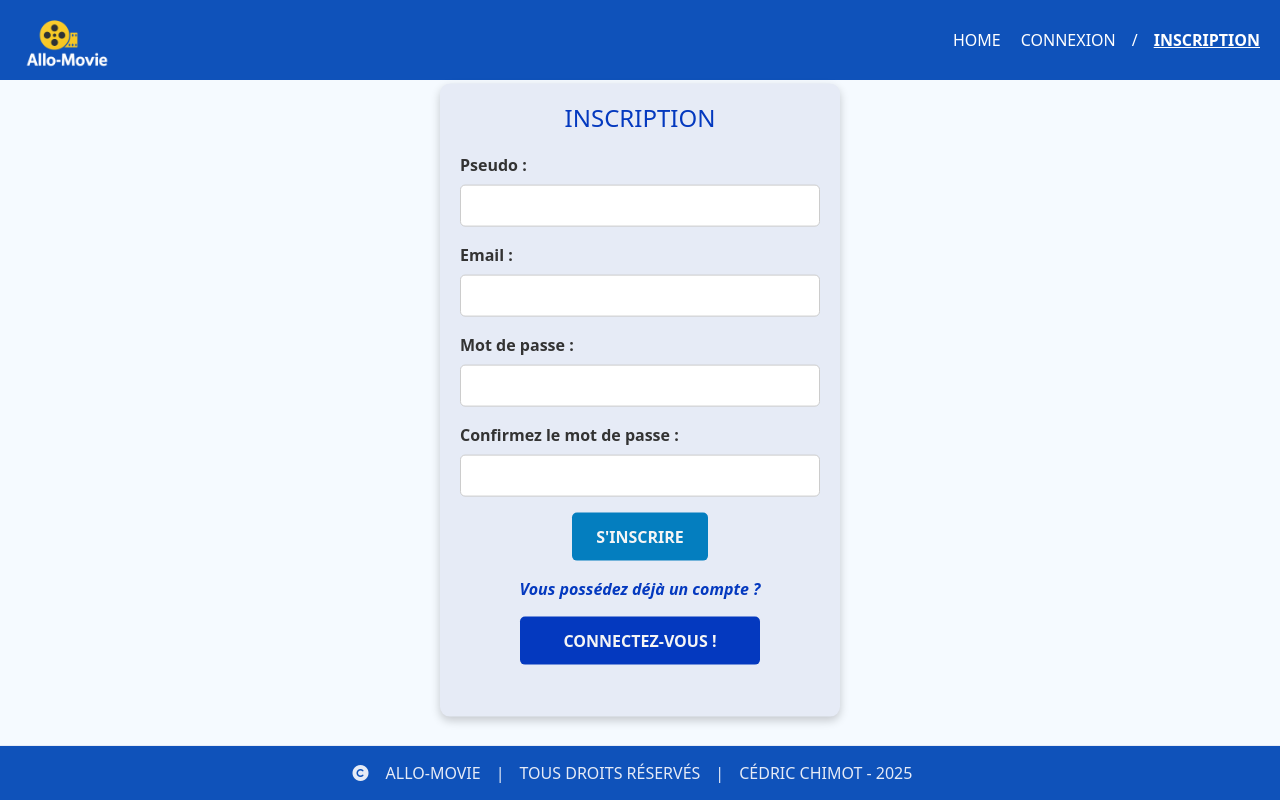
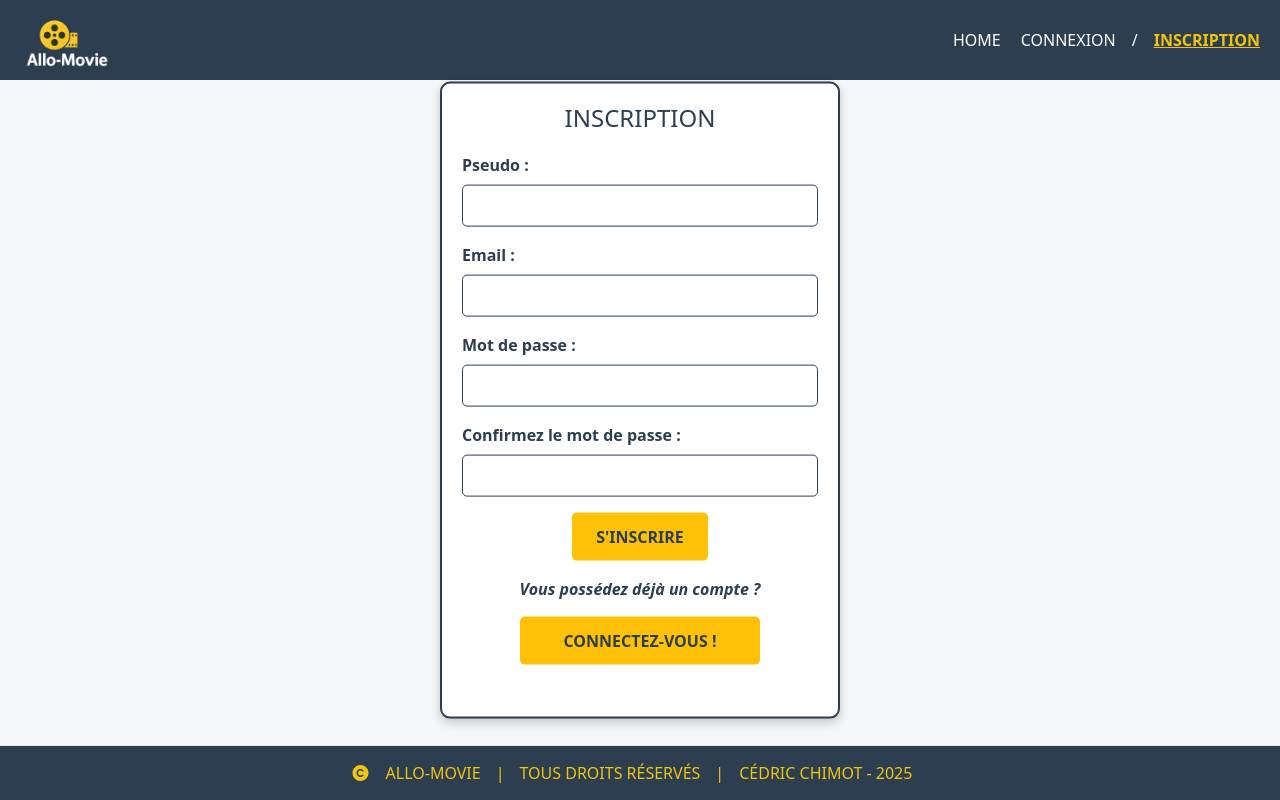
Before and after one commit to cedric-chimot/allo-movie-front, an Angular app: page /register in a window 1280 px wide. Built offline with nearby package versions, Linux system fonts and the light colour scheme.

Commit message:
application d'un nouveau style pour l'appli

```diff
--- a/src/app/components/admin/admin-navbar/admin-navbar.component.css
+++ b/src/app/components/admin/admin-navbar/admin-navbar.component.css
@@ -1,5 +1,5 @@
 .navbar {
-  background-color: #0f52ba;
+  background-color: #2C3E50;
 }
 
 .nav-link {
@@ -16,10 +16,16 @@
 }
 
 .logo {
-  height: 70px; /* Ajuste la taille à ton besoin */
+  height: 70px;
 }
 
 .logo-container span {
   font-weight: bold;
   font-size: 1rem;
 }
+
+.btn-logout {
+  background-color: #F1C40F;
+  text-decoration: none;
+  text-transform: uppercase;
+}
--- a/src/app/components/admin/admin-navbar/admin-navbar.component.html
+++ b/src/app/components/admin/admin-navbar/admin-navbar.component.html
@@ -14,6 +14,9 @@
         <li class="nav-item">
           <a class="nav-link text-white me-3" routerLink="/home" routerLinkActive="active">Application</a>
         </li>
+        <li class="nav-item">
+          <button class="btn btn-logout" (click)="logout()">Déconnexion</button>
+        </li>
       </ul>
     </div>
   </div>
--- a/src/app/components/admin/admin-navbar/admin-navbar.component.ts
+++ b/src/app/components/admin/admin-navbar/admin-navbar.component.ts
@@ -13,6 +13,8 @@ export class AdminNavbarComponent implements OnInit {
 
   toggleNavbar = true;
   pseudo: string = '';
+  isLoggedIn = false;
+  isAdmin = false;
 
   constructor(private router: Router) { }
 
@@ -32,6 +34,14 @@ export class AdminNavbarComponent implements OnInit {
     }
   }
 
+  logout() {
+    console.log('Déconnexion...');
+    localStorage.removeItem('user');
+    this.isLoggedIn = false;
+    this.isAdmin = false;
+    window.location.href = '/login';
+  }
+
   toggleNav() {
     this.toggleNavbar = !this.toggleNavbar;
   }
--- a/src/app/components/admin/admin-sidebar/admin-sidebar.component.css
+++ b/src/app/components/admin/admin-sidebar/admin-sidebar.component.css
@@ -1,10 +1,10 @@
 .sidebar {
   width: 220px;
-  background-color: #0f52ba;
+  background-color: #2C3E50;
   height: 100vh;
   padding: 0;
   position: fixed;
-  top: 80px;
+  top: 96px;
   left: 0;
   z-index: 1000; /* S'assurer que la sidebar est au-dessus des autres éléments */
 }
@@ -22,14 +22,16 @@ li:first-child {
 li {
   margin: 5px 10px; /* Un espace minimal autour de chaque li */
   padding: 5px;
-  color: #e6ebf6;
+  color: #F1C40F;
   cursor: pointer;
   border: #e6ebf6 solid 1px;
   transition: width 0.3s ease, background-color 0.3s;
 }
 
 li.selected {
-  background-color: #047ebf;
+  background-color: #ffffff;
+  color: #2C3E50;
+  border: #2C3E50 solid 1px;
   width: 240px; /* Augmenter la largeur pour l'élément sélectionné */
 }
 
--- a/src/app/components/admin/admin-sidebar/admin-sidebar.component.ts
+++ b/src/app/components/admin/admin-sidebar/admin-sidebar.component.ts
@@ -16,7 +16,7 @@ export class AdminSidebarComponent {
   // Définir les éléments avec leurs icônes
   items = [
     { name: 'Dashboard', route: '/admin-home', icon: 'fa-solid fa-tachometer-alt' },
-    { name: 'Stats', route: '/admin-stats', icon: 'fa-solid fa-book' },
+    { name: 'Stats', route: '/admin-stats', icon: 'fas fa-chart-line' },
   ];
 
   constructor(private router: Router, private sidebarService: SidebarService) {}
--- a/src/app/components/commons/footer/footer.component.css
+++ b/src/app/components/commons/footer/footer.component.css
@@ -1,6 +1,6 @@
 .footer {
-  background-color: #0f52ba;
-  color: #e6ebf6;
+  background-color: #2C3E50;
+  color: #F1C40F;
   padding: 15px 0;
   text-align: center;
   position: fixed;
@@ -27,6 +27,6 @@
 
 i {
   margin-right: 2px; /* Espace entre l'icône et le texte */
-  color: #e6ebf6; /* Assure la bonne couleur */
+  color: #F1C40F; /* Assure la bonne couleur */
   vertical-align: middle; /* Aligne l'icône avec le texte */
 }
--- a/src/app/components/commons/navbar/navbar.component.css
+++ b/src/app/components/commons/navbar/navbar.component.css
@@ -1,5 +1,5 @@
 .navbar {
-  background-color: #0f52ba;
+  background-color: #2C3E50;
   padding-top: 0.3rem;
   padding-bottom: 0.3rem;
 }
@@ -13,7 +13,7 @@
 .nav-link.active {
   text-decoration: underline;
   font-weight: bold;
-  color: #e6ebf6;
+  color: #F1C40F !important;
 }
 
 .navbar-brand {
@@ -34,7 +34,7 @@
 }
 
 .btn-logout {
-  background-color: #e6ebf6;
+  background-color: #F1C40F;
   text-decoration: none;
   text-transform: uppercase;
 }
--- a/src/app/forms/login-form/login-form.component.css
+++ b/src/app/forms/login-form/login-form.component.css
@@ -3,16 +3,18 @@ html {
   margin: 0;
   padding: 0;
   height: 100%;
+  font-family: Arial, sans-serif;
 }
 
 .form-container {
-  position: absolute; /* Position absolue pour fixer au centre */
-  top: 50%; /* Centrer verticalement */
-  left: 50%; /* Centrer horizontalement */
-  transform: translate(-50%, -50%); /* Ajuste pour un vrai centrage */
-  width: 400px; /* Largeur fixe du formulaire */
+  position: absolute;
+  top: 50%;
+  left: 50%;
+  transform: translate(-50%, -50%);
+  width: 400px;
   padding: 20px;
-  background-color: #e6ebf6;
+  background-color: #ffffff; /* Fond blanc pour plus de lisibilité */
+  border: 2px solid #2c3e50; /* Bordure bleu foncé */
   border-radius: 10px;
   box-shadow: 0px 4px 10px rgba(0, 0, 0, 0.2);
 }
@@ -27,6 +29,7 @@ label {
   display: block;
   font-weight: bold;
   margin-top: 10px;
+  color: #2c3e50; /* Bleu foncé pour les labels */
 }
 
 /* Style pour les champs de saisie et les sélecteurs */
@@ -35,14 +38,22 @@ select {
   width: 100%;
   padding: 0.5rem;
   margin-top: 0.5rem;
-  border: 1px solid #ccc;
+  border: 1px solid #2c3e50; /* Bordure bleu foncé */
   border-radius: 5px;
   box-sizing: border-box;
 }
+
+input:focus,
+select:focus {
+  border-color: #ffc107; /* Bordure jaune en focus */
+  box-shadow: 0 0 5px rgba(255, 193, 7, 0.5);
+  outline: none;
+}
+
 .button-group {
   display: flex;
-  flex-direction: column; /* Les boutons l’un sous l’autre */
-  align-items: center;    /* Centrage horizontal */
+  flex-direction: column;
+  align-items: center;
   margin-top: 1rem;
 }
 
@@ -52,33 +63,25 @@ form button,
   padding: 0.75rem 1.5rem;
   border: none;
   border-radius: 5px;
-  background-color: #047ebf;
-  color: whitesmoke;
+  background-color: #ffc107; /* Jaune principal */
+  color: #2c3e50; /* Texte bleu foncé */
   text-transform: uppercase;
   font-size: 1rem;
   font-weight: bold;
   cursor: pointer;
-}
-
-form button:hover {
-  background-color: #047ebfbe; /* Légère variation de couleur au survol */
-  transform: scale(1.05);
-  transition: 0.3s ease;
-}
-
-.inscription-button {
-  background-color: #0439bf;
+  text-align: center;
   text-decoration: none;
 }
 
+form button:hover,
 .inscription-button:hover {
-  background-color: #0439bfbe; /* Légère variation de couleur au survol */
+  background-color: #e0a800; /* Jaune un peu plus foncé au survol */
   transform: scale(1.05);
   transition: 0.3s ease;
 }
 
 .inscription-container {
-  text-align: center; /* Centre le texte et le bouton dans la colonne */
+  text-align: center;
   margin-top: 1rem;
 }
 
@@ -86,7 +89,7 @@ form button:hover {
   font-size: 1rem;
   font-weight: bold;
   font-style: italic;
-  color: #0439bf;
+  color: #2c3e50;
 }
 
 /* Style pour le titre */
@@ -94,6 +97,6 @@ h2 {
   text-align: center;
   margin-bottom: 20px;
   font-size: 1.5rem;
-  color: #0439bf;
+  color: #2c3e50; /* Titre en bleu foncé */
   text-transform: uppercase;
 }
--- a/src/app/forms/register-form/register-form.component.css
+++ b/src/app/forms/register-form/register-form.component.css
@@ -3,16 +3,18 @@ html {
   margin: 0;
   padding: 0;
   height: 100%;
+  font-family: Arial, sans-serif;
 }
 
 .form-container {
-  position: absolute; /* Position absolue pour fixer au centre */
-  top: 50%; /* Centrer verticalement */
-  left: 50%; /* Centrer horizontalement */
-  transform: translate(-50%, -50%); /* Ajuste pour un vrai centrage */
-  width: 400px; /* Largeur fixe du formulaire */
+  position: absolute;
+  top: 50%;
+  left: 50%;
+  transform: translate(-50%, -50%);
+  width: 400px;
   padding: 20px;
-  background-color: #e6ebf6;
+  background-color: #ffffff; /* Fond blanc pour plus de lisibilité */
+  border: 2px solid #2c3e50; /* Bordure bleu foncé */
   border-radius: 10px;
   box-shadow: 0px 4px 10px rgba(0, 0, 0, 0.2);
 }
@@ -27,6 +29,7 @@ label {
   display: block;
   font-weight: bold;
   margin-top: 10px;
+  color: #2c3e50; /* Bleu foncé pour les labels */
 }
 
 /* Style pour les champs de saisie et les sélecteurs */
@@ -35,14 +38,22 @@ select {
   width: 100%;
   padding: 0.5rem;
   margin-top: 0.5rem;
-  border: 1px solid #ccc;
+  border: 1px solid #2c3e50; /* Bordure bleu foncé */
   border-radius: 5px;
   box-sizing: border-box;
 }
+
+input:focus,
+select:focus {
+  border-color: #ffc107; /* Bordure jaune en focus */
+  box-shadow: 0 0 5px rgba(255, 193, 7, 0.5);
+  outline: none;
+}
+
 .button-group {
   display: flex;
-  flex-direction: column; /* Les boutons l’un sous l’autre */
-  align-items: center;    /* Centrage horizontal */
+  flex-direction: column;
+  align-items: center;
   margin-top: 1rem;
 }
 
@@ -52,33 +63,25 @@ form button,
   padding: 0.75rem 1.5rem;
   border: none;
   border-radius: 5px;
-  background-color: #047ebf;
-  color: whitesmoke;
+  background-color: #ffc107; /* Jaune principal */
+  color: #2c3e50; /* Texte bleu foncé */
   text-transform: uppercase;
   font-size: 1rem;
   font-weight: bold;
   cursor: pointer;
-}
-
-form button:hover {
-  background-color: #047ebfbe; /* Légère variation de couleur au survol */
-  transform: scale(1.05);
-  transition: 0.3s ease;
-}
-
-.login-button {
-  background-color: #0439bf;
+  text-align: center;
   text-decoration: none;
 }
 
+form button:hover,
 .login-button:hover {
-  background-color: #0439bfbe; /* Légère variation de couleur au survol */
+  background-color: #e0a800; /* Jaune un peu plus foncé au survol */
   transform: scale(1.05);
   transition: 0.3s ease;
 }
 
 .login-container {
-  text-align: center; /* Centre le texte et le bouton dans la colonne */
+  text-align: center;
   margin-top: 1rem;
 }
 
@@ -86,7 +89,7 @@ form button:hover {
   font-size: 1rem;
   font-weight: bold;
   font-style: italic;
-  color: #0439bf;
+  color: #2c3e50;
 }
 
 /* Style pour le titre */
@@ -94,6 +97,6 @@ h2 {
   text-align: center;
   margin-bottom: 20px;
   font-size: 1.5rem;
-  color: #0439bf;
+  color: #2c3e50; /* Titre en bleu foncé */
   text-transform: uppercase;
 }
--- a/src/styles.css
+++ b/src/styles.css
@@ -1,6 +1,6 @@
 /* You can add global styles to this file, and also import other style files */
 /* Couleur de fond globale */
 body {
-    background-color: #f5faff; /* Blanc cassé légèrement teinté */
+    background-color: #F4F6F8; /* Blanc cassé légèrement teinté */
     color: #333; /* Texte en gris foncé pour un bon contraste */
 }
```
